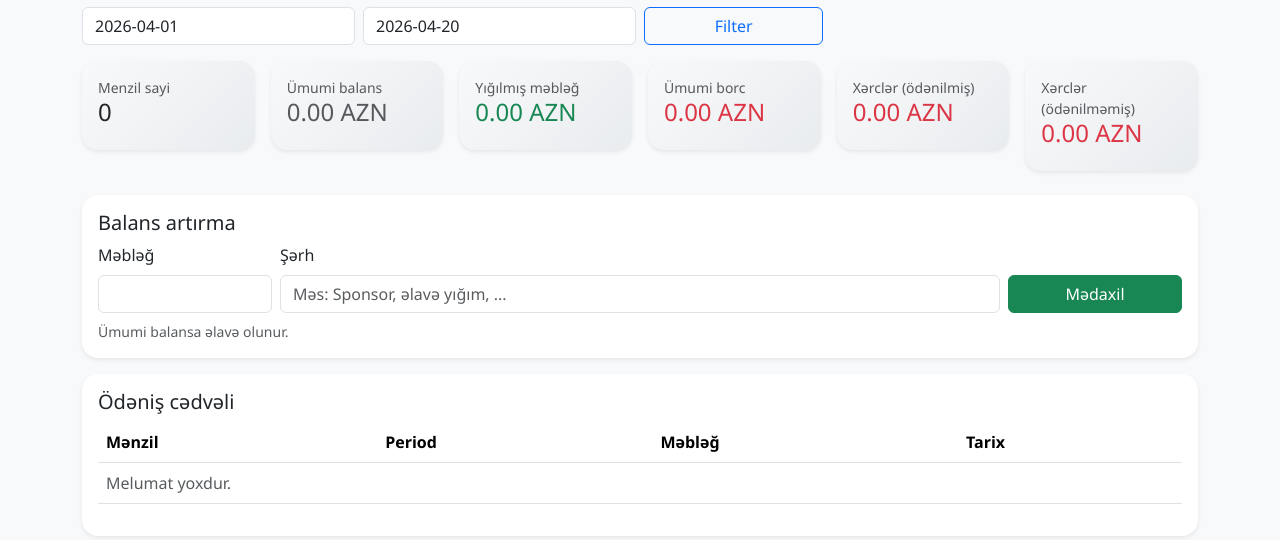
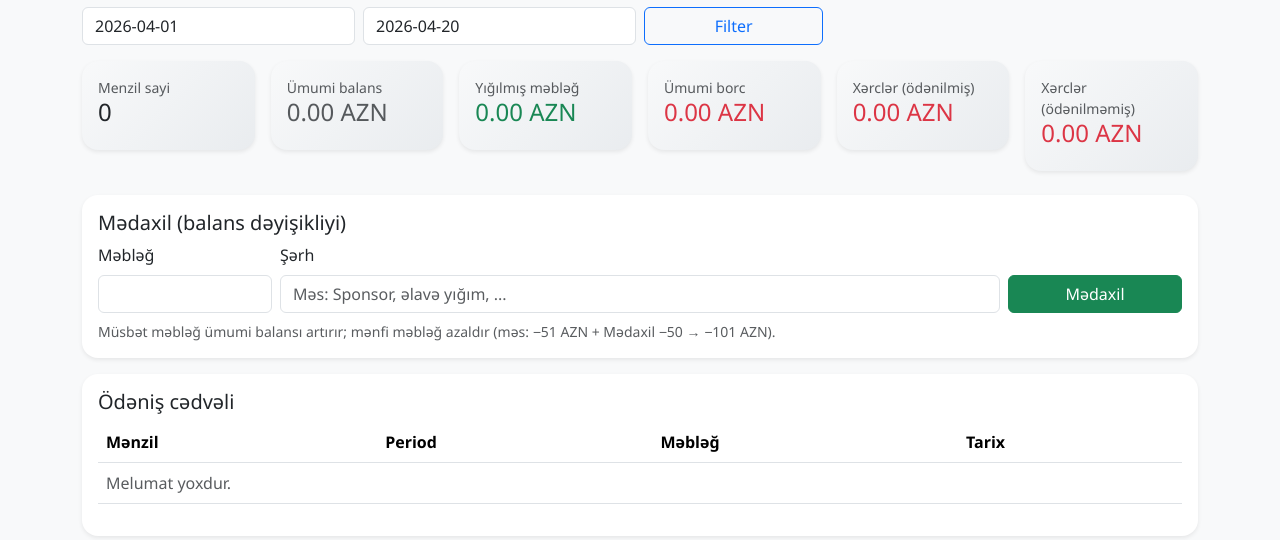
Before and after one commit to irzayev/emtk, a Flask app: page /dashboard in a window 1280 px wide. Shown: the part 177-717 px from the top of the page. Run offline with Flask 3, Linux system fonts and the light colour scheme; the visitor is signed in with stand-in values (Sample User, id 1); data comes from the database, SQL or seed files in the repository; data that the repository does not hold is empty; some libraries are stand-ins or nearby versions.

Commit message:
Enhance balance top-up functionality to support both positive and negative amounts. Update UI to reflect changes in balance terminology and input constraints. Adjust feedback messages for clarity on balance changes.

```diff
--- a/app.py
+++ b/app.py
@@ -1146,14 +1146,18 @@ def balance_topup():
     except (TypeError, ValueError):
         flash("Məbləğ düzgün deyil.", "danger")
         return redirect(url_for("dashboard"))
-    if amount <= 0:
-        flash("Məbləğ sıfırdan böyük olmalıdır.", "danger")
+    if amount == 0:
+        flash("Məbləğ sıfır ola bilməz.", "danger")
         return redirect(url_for("dashboard"))
     comment = (request.form.get("comment", "") or "").strip() or None
     db.session.add(BalanceTopUp(amount=round(amount, 2), comment=comment, created_by_user_id=current_user().id))
     db.session.commit()
-    audit(f"Balans artirildi {amount:.2f} AZN" + (f" ({comment})" if comment else ""))
-    flash("Balans artirildi.", "success")
+    if amount > 0:
+        audit(f"Balans artirildi {amount:.2f} AZN" + (f" ({comment})" if comment else ""))
+        flash("Balans artirildi.", "success")
+    else:
+        audit(f"Balans azaldıldı {-amount:.2f} AZN" + (f" ({comment})" if comment else ""))
+        flash("Balans azaldıldı.", "success")
     return redirect(url_for("dashboard"))
 
 
--- a/templates/admin_dashboard.html
+++ b/templates/admin_dashboard.html
@@ -47,12 +47,12 @@
 
 <div class="card border-0 shadow-sm mb-3">
     <div class="card-body">
-        <h5 class="mb-2">Balans artırma</h5>
+        <h5 class="mb-2">Mədaxil (balans dəyişikliyi)</h5>
         <form method="post" action="{{ url_for('balance_topup') }}" class="row g-2 align-items-end">
             <input type="hidden" name="csrf_token" value="{{ csrf_token() }}">
             <div class="col-md-2">
                 <label class="form-label">Məbləğ</label>
-                <input class="form-control" type="number" step="0.01" min="0.01" max="9999" name="amount" required>
+                <input class="form-control" type="number" step="0.01" min="-9999" max="9999" name="amount" required>
             </div>
             <div class="col-md-8">
                 <label class="form-label">Şərh</label>
@@ -62,7 +62,7 @@
                 <button class="btn btn-success w-100">Mədaxil</button>
             </div>
         </form>
-        <div class="small text-muted mt-2">Ümumi balansa əlavə olunur.</div>
+        <div class="small text-muted mt-2">Müsbət məbləğ ümumi balansı artırır; mənfi məbləğ azaldır (məs: −51 AZN + Mədaxil −50 → −101 AZN).</div>
     </div>
 </div>
 
```
